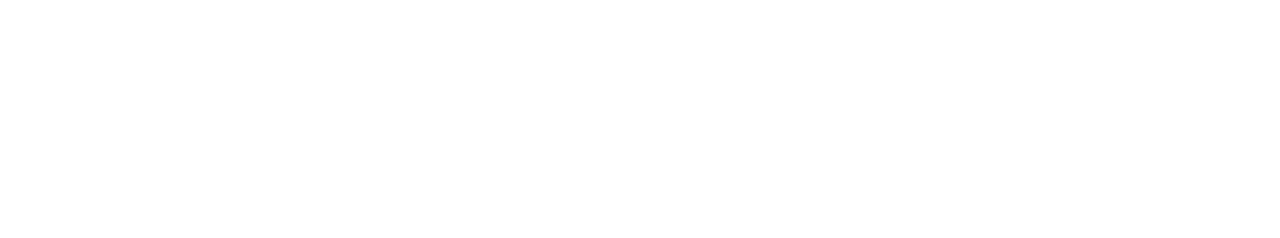
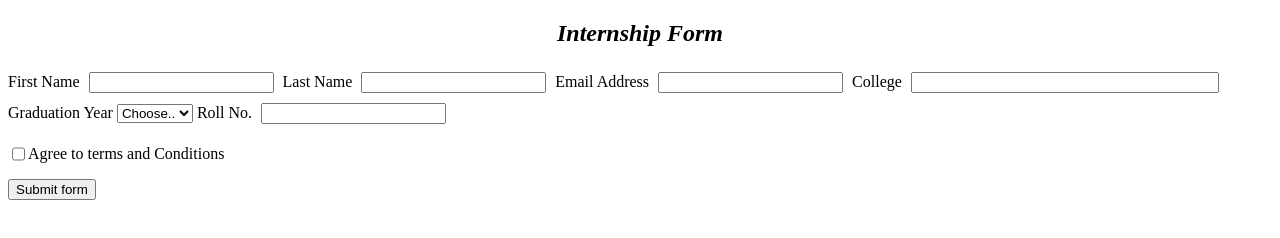
Before and after one commit to acciojob/bootstrap-form-easy-Adarsh4775, a website: page main.html in a window 1280 px wide. Drawn offline with Linux system fonts and the light colour scheme.

Commit message:
created a submission

```diff
--- a/main.html
+++ b/main.html
@@ -6,9 +6,37 @@
 	<link rel="stylesheet" href="styles.css">
 </head>
 
+
 <body>
 	<!-- the entire body must be written by student -->
-    <script type="text/javascript" src="./script.js">
+       <center><h2>Internship Form</h2></center>
+    <div class="container">
+	<label for="first-name-input">First Name</label>
+	<input type="text" id="first-name-input">
+	<label for="last-name-input">Last Name</label>
+	<input type="text" id="last-name-input">
+	<label for="email-input">Email Address</label>
+	<input type="email" id="email-input">
+	<label for="college-input">College</label>
+	<input type="text" id="college-input">
+	<label for="graduation-input">Graduation Year</label>
+<select >
+<option>Choose..</option>
+<option>2020</option>
+<option>2021</option>
+<option>2022</option>
+<option>2023</option>
+</select>
+	<label for="roll-no-input">Roll No.</label>
+	<input type="text" id="roll-no-input"><br>
+	   <span class="box">
+		<input type="checkbox" id="conditions-checkbox">
+		<p>Agree to terms and Conditions</p>
+		   </span>
+	<button>Submit form</button>
+
+	</div>
+	<script type="text/javascript" src="./script.js">
 </script>
 
 </body>
--- a/styles.css
+++ b/styles.css
@@ -1,2 +1,31 @@
 
 /* Your CSS Code here. */
+
+h2{
+	font-style:italic;
+}
+.container{
+
+}
+#first-name-input{
+	margin:5px;
+}
+#last-name-input{
+	margin:5px;
+}
+#email-input{
+	margin:5px;
+}
+#college-input{
+	margin:5px;
+	width:300px;
+}
+#graduation-input{
+	margin:5px;
+}
+#roll-no-input{
+	margin:5px;
+}
+.box{
+	display:flex;
+}
```
